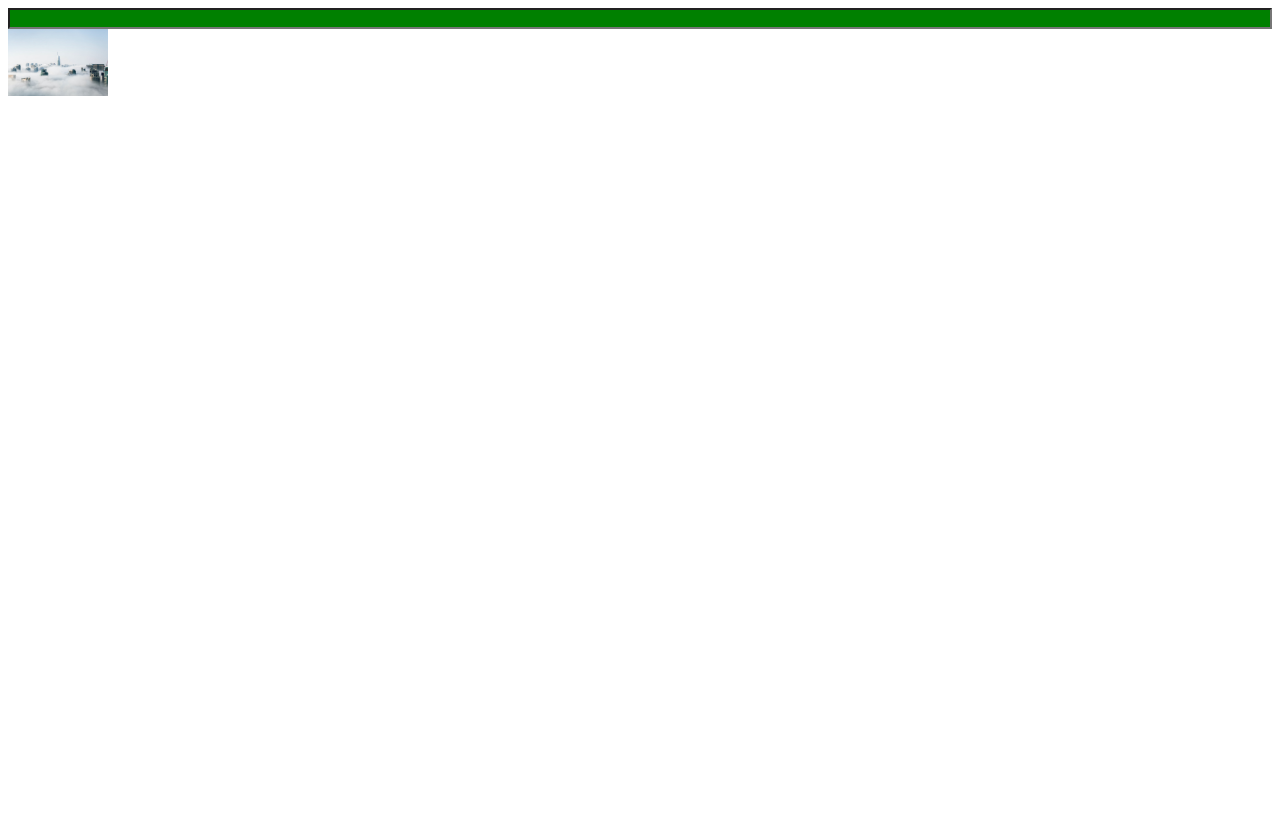
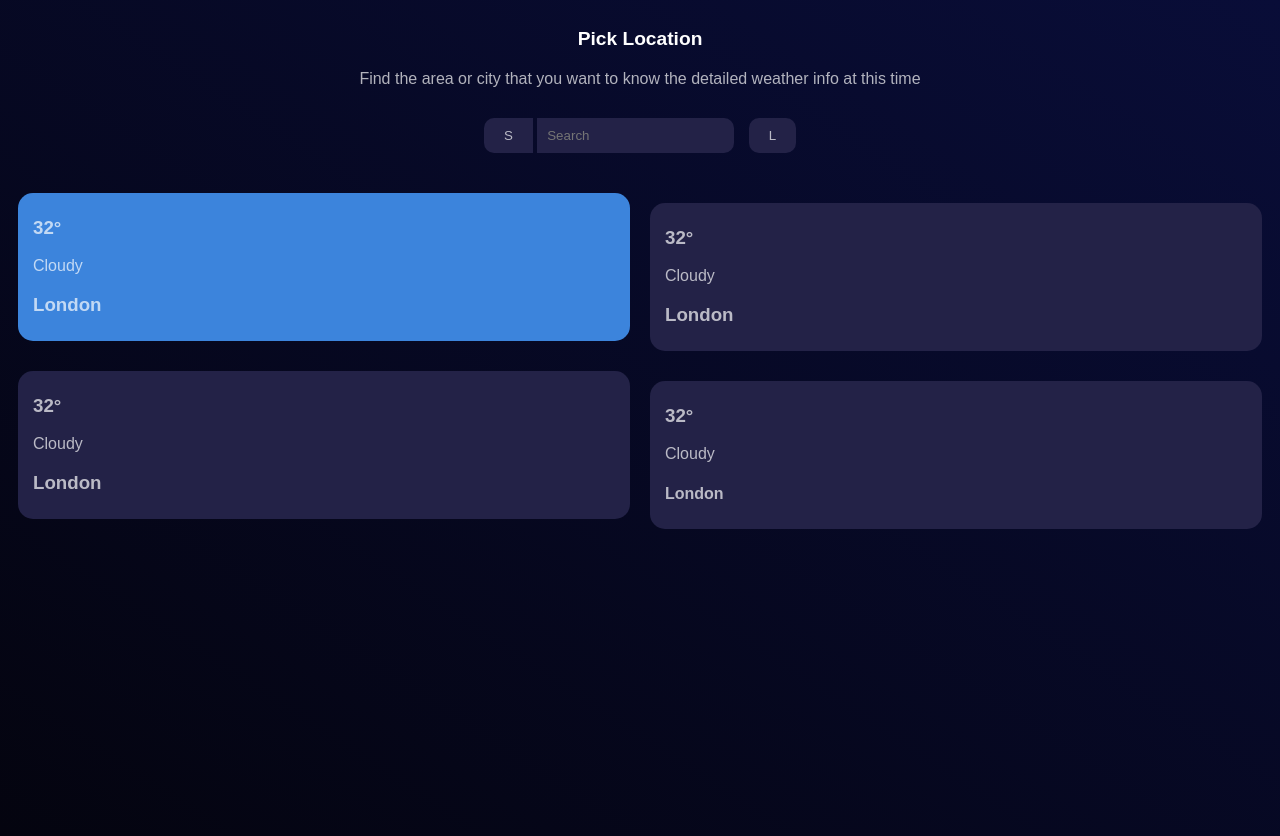
Before and after one commit to ThomsonCoding/webpack-weather-app, a website built with webpack: page index.html in a window 1280 px wide. Before the commit the page ends 800 px from the top, so only its background shows below. Built offline with nearby package versions, Linux system fonts and the light colour scheme.

Commit message:
Start creating the temp/structure of weather app

```diff
--- a/index.html
+++ b/index.html
@@ -2,10 +2,47 @@
 
 <html>
     <head>
-        <title>Weather App</title>
+        <meta name="author" content="Daniel Thomson">
+        <meta name="description" content="Weather Application">
+        <meta name="keywords" content="Weather App">
+        <meta name="viewport" content="width=device-width, initial-scale=1">
+        <title>Weather Application</title>
         <style rel="stylesheet" src="./dist/index.css"></style>
     </head>
     <body>
+        <h2 class="main_header">Pick Location</h2>
+        <p class="sub_text">Find the area or city that you want to know the detailed weather info at this time</p>
+        <section class="input_section">
+            <button class="search_button">S</button>
+            <input class="search_inputbox" placeholder="Search">
+            <button class="location_button">L</button>
+        </section>
+        <section class="results_seaction">
+            <ul class="container">
+                <li class="city_1">
+                    <h3>32°</h3>
+                    <p>Cloudy</p>
+                    <h3>London</h3>
+                </li>
+                <li class="city_2">
+                    <h3>32°</h3>
+                    <p>Cloudy</p>
+                    <h3>London</h3>
+                </li>
+                <li class="city_3">
+                    <h3>32°</h3>
+                    <p>Cloudy</p>
+                    <h3>London</h3>
+                </li>
+                <li class="city_4">
+                    <h3>32°</h3>
+                    <p>Cloudy</p>
+                    <h4>London</h4>
+                </li>
+            </ul>
+
+        </section>
+
         <script src="./dist/index.js"></script>
     </body>
 </html>
--- a/package.json
+++ b/package.json
@@ -78,5 +78,8 @@
     "trailingComma": "all",
     "bracketSpacing": false,
     "arrowParens": "avoid"
+  },
+  "dependencies": {
+    "handlebars-loader": "^1.7.1"
   }
 }
--- a/src/SCSS/weather-app.scss
+++ b/src/SCSS/weather-app.scss
@@ -1,10 +1,129 @@
-$input-colour: green;
+$background-colour: #090d38;
+$input-colour: #232247;
+$header-colour: #ffffff;
+$sub-colour: #ffffffb0;
 
 body {
+  font-family: Arial, Helvetica, sans-serif;
+  height: 100vh;
   display: flex;
   flex-direction: column;
+  align-items: center;
+  text-align: center;
+  padding: 10px;
+  background-image: linear-gradient(to bottom left, $background-colour, #04040f);
+}
+
+.main_header {
+  font-size: 1.2rem;
+  color: $header-colour;
+  margin: 10px 0px 0px 0px;
+}
+
+.sub_text {
+  color: $sub-colour;
+  margin: 20px 5px 30px 5px;
 }
 
 .weather_input_search {
   background-color: $input-colour;
+  max-width: 90%;
+  height: 20px;
+  border: none;
+  border-radius: 25px;
+  font-size: 2.5rem;
+  padding: 5px 20px;
 }
+
+.input_section button {
+  border: none;
+  background-color: $input-colour;
+  color: $sub-colour;
+  margin-right: 0px;
+  padding: 10px 20px;
+}
+
+.search_inputbox {
+  border: none;
+  background-color: $input-colour;
+  color: $sub-colour;
+  margin: 0px 10px 0px 0px;
+  padding: 10px;
+  border-radius: 0px 10px 10px 0px;
+}
+
+input:focus,
+textarea:focus,
+select:focus {
+  outline: none;
+}
+
+.search_button {
+  border-radius: 10px 0px 0px 10px;
+}
+
+.location_button {
+  border-radius: 10px;
+  padding: 10px 20px;
+}
+
+.results_seaction {
+  width: 100%;
+  padding: 0px;
+}
+
+ul {
+  list-style-type: none;
+}
+
+.container {
+  display: grid;
+  grid-auto-flow: column;
+  grid-template-columns: 1fr 1fr;
+  grid-template-rows: 1fr 1fr;
+  gap: 20px 20px;
+  grid-template-areas:
+    'city_1 city_2'
+    'city_3 city_4';
+  justify-items: stretch;
+  padding: 0px;
+  margin-top: 40px;
+}
+
+.container li {
+  border-radius: 15px;
+  color: $sub-colour;
+  background-color: $input-colour;
+  text-align: left;
+  padding: 5px 15px;
+}
+
+.container li:nth-child(1) {
+  margin-bottom: 10px;
+  background-color: #3c84dc;
+}
+
+.container li:nth-child(2) {
+  margin-top: 10px;
+}
+
+.container li:nth-child(3) {
+  margin-bottom: 10px;
+}
+
+.container li:nth-child(4) {
+  margin-top: 10px;
+}
+
+.city_1 {
+  grid-area: city_1;
+}
+.city_2 {
+  grid-area: city_2;
+}
+.city_3 {
+  grid-area: city_3;
+}
+.city_4 {
+  grid-area: city_4;
+}
--- a/src/js/index.js
+++ b/src/js/index.js
@@ -1,7 +1,9 @@
-import test from './weather-app.js';
-import addImage from './add-image.js';
+import '../SCSS/weather-app.scss';
 
-console.log('connected');
+const searchInput = document.querySelector('.search_inputbox');
+const searchButton = document.querySelector('.search_button');
 
-test();
-addImage();
+searchButton.addEventListener('click', () => {
+  const currentValue = searchInput.value;
+  console.log(currentValue);
+});
--- a/src/js/weather-app.js
+++ b/src/js/weather-app.js
@@ -1,10 +1,10 @@
 import '../SCSS/weather-app.scss';
 
-function test() {
+function inputBox() {
   const input = document.createElement('input');
   input.classList.add('weather_input_search');
   const body = document.querySelector('body');
   body.append(input);
 }
 
-export default test;
+export default inputBox;
--- a/webpack.dev.config.js
+++ b/webpack.dev.config.js
@@ -23,7 +23,9 @@ module.exports = {
     ],
   },
   plugins: [
-    new HtmlWebpackPlugin(),
+    new HtmlWebpackPlugin({
+      template: 'index.html',
+    }),
     new MiniCssExtractPlugin({
       filename: 'index.css',
     }),
--- a/webpack.production.config.js
+++ b/webpack.production.config.js
@@ -25,7 +25,7 @@ module.exports = {
   },
   plugins: [
     new HtmlWebpackPlugin({
-      title: 'Weather Application',
+      template: 'index.html',
     }),
     new MiniCssExtractPlugin({
       filename: 'index.css',
```
Also changed, not shown: dist/abbfc5d065ad1728ed27.jpeg (deleted), dist/index.css (deleted), dist/index.html (deleted), dist/index.js (deleted), src/SCSS/weather-app.css, 2 other files.
